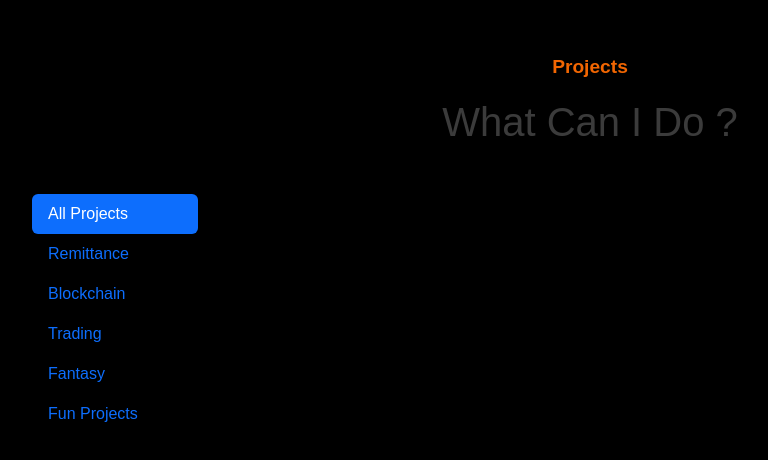
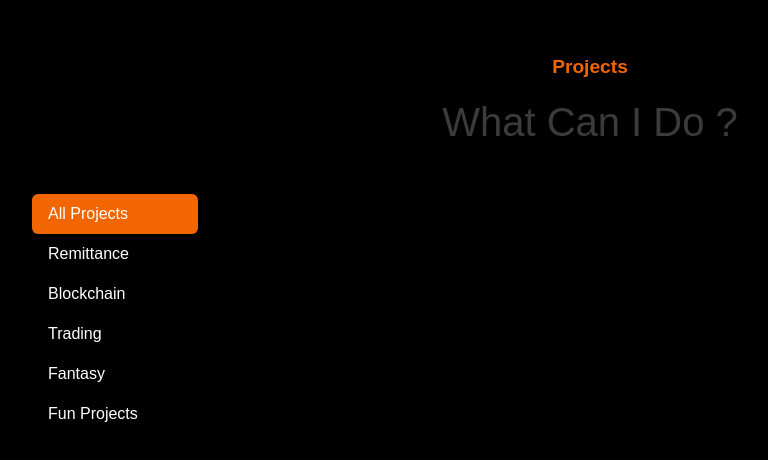
Before and after one commit to VijayBansal2004/VijayPortfolio, a React (Vite) app: page / in a window 1280 px wide. Shown: the part 2595-3055 px from the top of the page, without its empty margins (50-818 px from the left). Built offline with nearby package versions, Linux system fonts and the light colour scheme; a web font is replaced by a local one.

Commit message:
changed the background-color of tabs from blue to orange

```diff
--- a/src/components/projects/Projects.jsx
+++ b/src/components/projects/Projects.jsx
@@ -98,27 +98,27 @@ const Projects = () => {
                         <Col sm={3} lg={2}>
                             <Nav variant="pills" className={`flex-column ${styles.projectNavContainer}`}>
                                 <Nav.Item>
-                                    <Nav.Link eventKey="allProjects">All Projects</Nav.Link>
+                                    <Nav.Link eventKey="allProjects" className={`${styles.primaryColor}`}>All Projects</Nav.Link>
                                 </Nav.Item>
 
                                 <Nav.Item>
-                                    <Nav.Link eventKey="remittance">Remittance</Nav.Link>
+                                    <Nav.Link eventKey="remittance" className={`${styles.primaryColor}`}>Remittance</Nav.Link>
                                 </Nav.Item>
 
                                 <Nav.Item>
-                                    <Nav.Link eventKey="blockchain">Blockchain</Nav.Link>
+                                    <Nav.Link eventKey="blockchain" className={`${styles.primaryColor}`}>Blockchain</Nav.Link>
                                 </Nav.Item>
 
                                 <Nav.Item>
-                                    <Nav.Link eventKey="trading">Trading</Nav.Link>
+                                    <Nav.Link eventKey="trading" className={`${styles.primaryColor}`}>Trading</Nav.Link>
                                 </Nav.Item>
 
                                 <Nav.Item>
-                                    <Nav.Link eventKey="fantasy">Fantasy</Nav.Link>
+                                    <Nav.Link eventKey="fantasy" className={`${styles.primaryColor}`}>Fantasy</Nav.Link>
                                 </Nav.Item>
 
                                 <Nav.Item>
-                                    <Nav.Link eventKey="funProjects">Fun Projects</Nav.Link>
+                                    <Nav.Link eventKey="funProjects" className={`${styles.primaryColor}`}>Fun Projects</Nav.Link>
                                 </Nav.Item>
                             </Nav>
                         </Col>
--- a/src/components/projects/Projects.module.css
+++ b/src/components/projects/Projects.module.css
@@ -24,3 +24,12 @@
         justify-content: center;
     }
 }
+
+.primaryColor{
+    color: white !important;
+    font-weight: 600;
+}
+
+.primaryColor[aria-selected="true"]{
+    background-color: #f26602 !important;
+}
```
